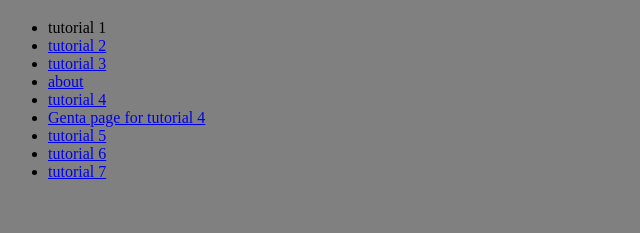
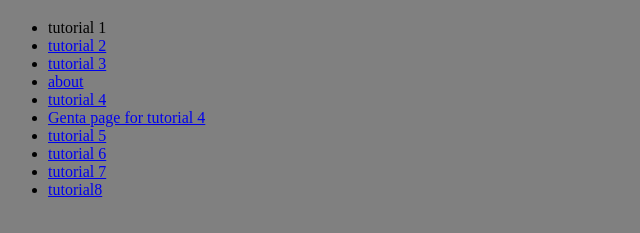
Before and after one commit to FernandoRodri10/arcwebsitebyFernando, a plain HTML site: page book/book.html in a window 1280 px wide. Shown: the part 61-294 px from the top of the page, without its empty margins (0-640 px from the left). Drawn offline with Linux system fonts and the light colour scheme.

Commit message:
Update book.html

```diff
--- a/book/book.html
+++ b/book/book.html
@@ -30,6 +30,7 @@
 <li><a href="tutorial5/tf_home.html">tutorial 5</li>
 <li><a href="tutorial 6/dlr_evenings.html">tutorial 6</li>
 <li><a href="tutorial7/rb_survey.html">tutorial 7</li>
+<li><a href="tutorial8/cp_royal.html">tutorial8</li>
 </ul>
 
 </body>
```
